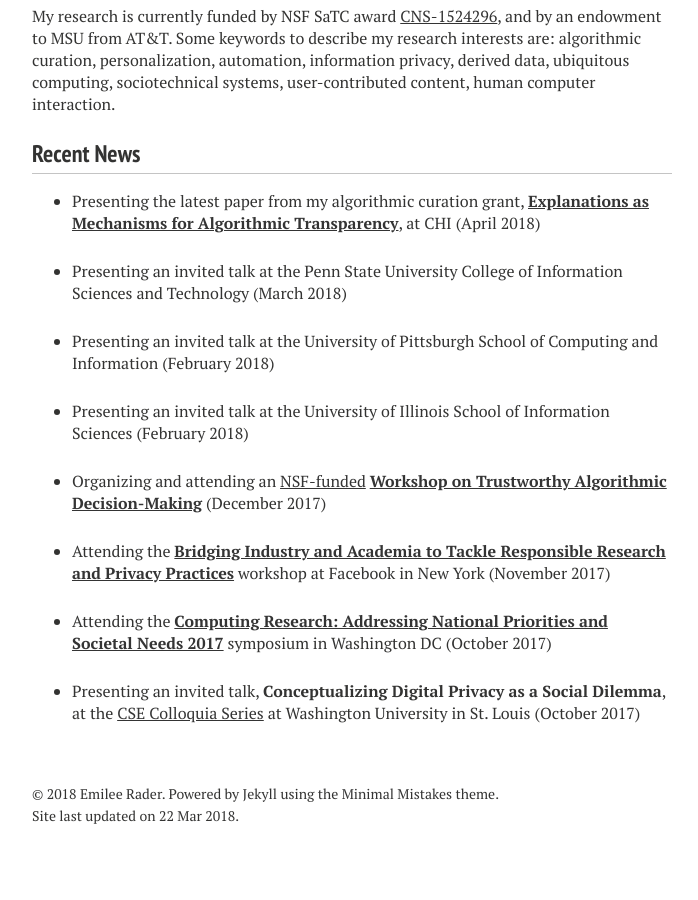
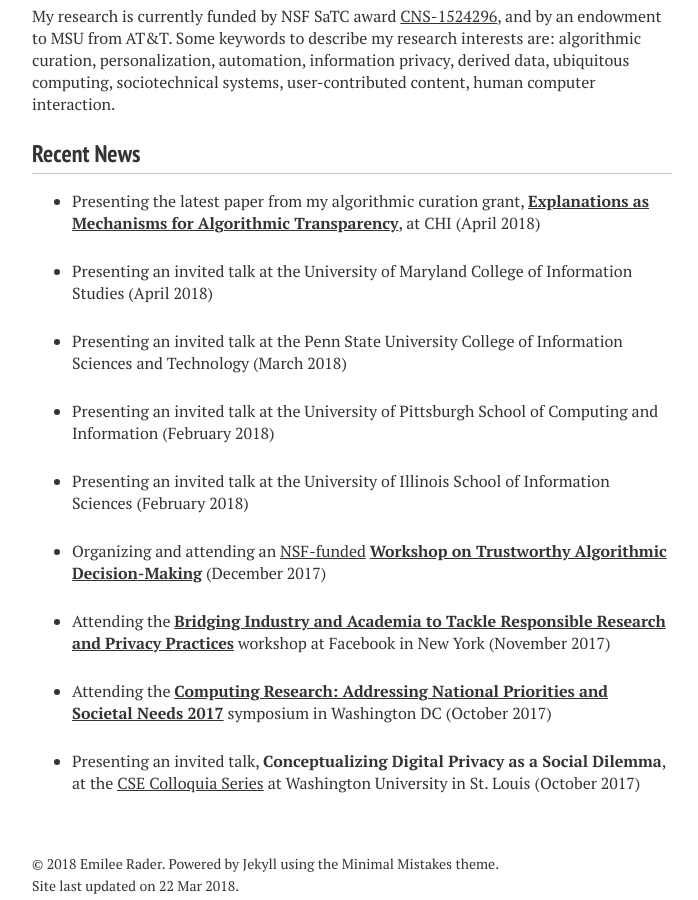
Before and after one commit to bierdoctor/bierdoctor.github.io, a Jekyll site: the page built from index.md, in a window 1280 px wide and 900 px high, scrolled down 973 px. Shown: the whole window, without its empty margins (288-986 px from the left). Built offline with Jekyll 4.4.1, drawn with Linux system fonts in a browser that asks for light colours; nearby versions of some CDN libraries; before the commit the page ends 1847 px from its top, so only the background shows below that.

Commit message:
update news on home page to add maryland talk

```diff
--- a/index.md
+++ b/index.md
@@ -15,6 +15,8 @@ My research is currently funded by NSF SaTC award [CNS-1524296](http://www.nsf.g
 ### Recent News
 
 - Presenting the latest paper from my algorithmic curation grant, [**Explanations as Mechanisms for Algorithmic Transparency**](http://bierdoctor.com/papers/rader_chi18.pdf), at CHI (April 2018)
+
+- Presenting an invited talk at the University of Maryland College of Information Studies (April 2018)
 
 - Presenting an invited talk at the Penn State University College of Information Sciences and Technology (March 2018)
 
```
